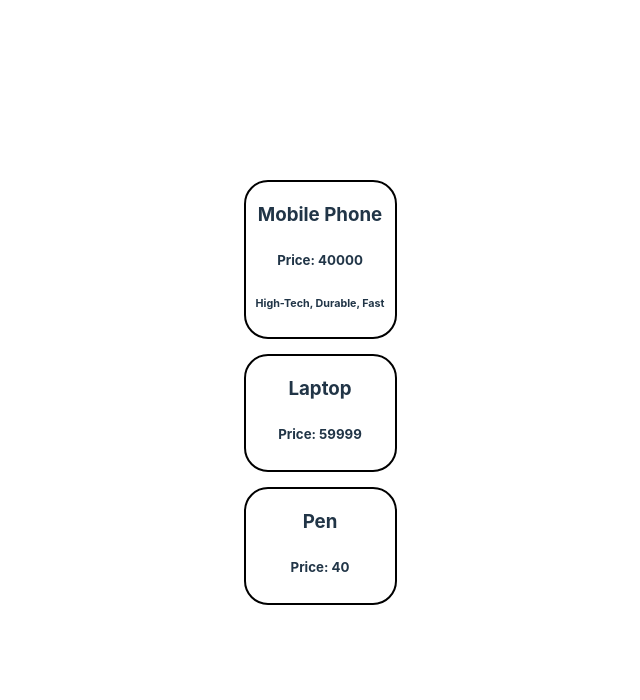
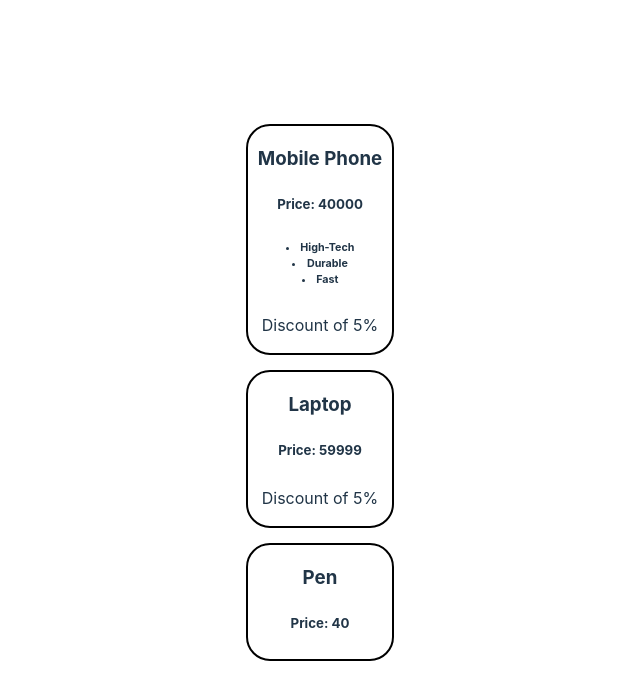
Before and after one commit to M-Ehtesham-Ul-Hassan-Malik/Learning-MERN-Stack, a React (Vite) app in the folder React/basic-react-app/: page / in a window 1280 px wide. Shown: the top 700 px of the page, without its empty margins (320-960 px from the left). Built offline with nearby package versions, Linux system fonts and the light colour scheme.

Commit message:
learn and implement condition in react

```diff
--- a/React/basic-react-app/src/Product.jsx
+++ b/React/basic-react-app/src/Product.jsx
@@ -2,12 +2,18 @@ import "./Product.css"
 
 //props is same as aurgument in JavaScript
 function Product({title, Price, features}){
+    // const list = features.map((feature) => <li>{feature}</li>);
     return(
-        <div className="Product">
+    <div className="Product">
         <h3>{title}</h3>
         <h5>Price: {Price}</h5>
         <h6>{features}</h6>
-        </div>
+        {/* Conditiion => {Price>30000 ? <p>Discount of 5%</p> : null}*/}
+
+        {/* condition */}
+        {Price>30000 && <p>Discount of 5%</p>}
+
+    </div>
     );
 }
 
--- a/React/basic-react-app/src/ProductTab.jsx
+++ b/React/basic-react-app/src/ProductTab.jsx
@@ -1,9 +1,11 @@
 import Product from "./Product";
 
 function ProductTab(){
+    let options = [<li>High-Tech</li>,<li>Durable</li>,<li>Fast</li>];
+
     return(
         <>
-        <Product title="Mobile Phone" Price={40000} features={["High-Tech, ", "Durable, ", "Fast"]}/>
+        <Product title="Mobile Phone" Price={40000} features={options}/>
         <Product title="Laptop" Price={59999}/>
         <Product title="Pen" Price={40}/>
         </>
```
